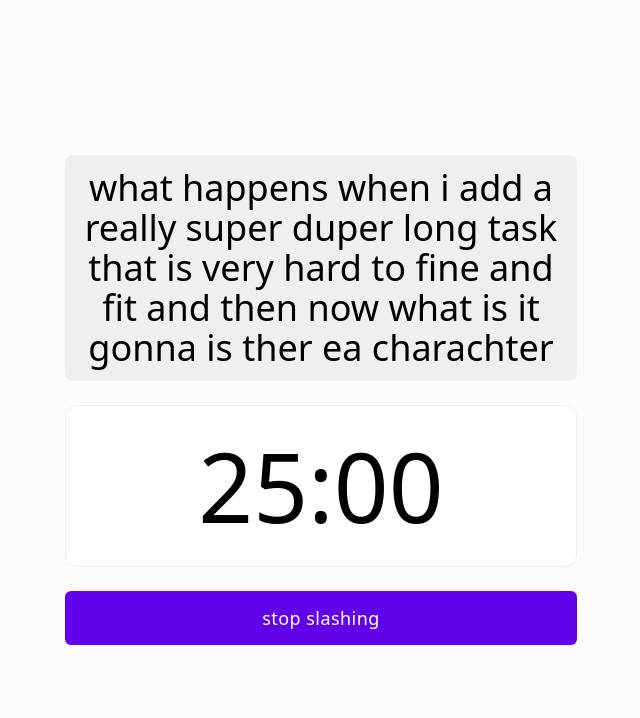
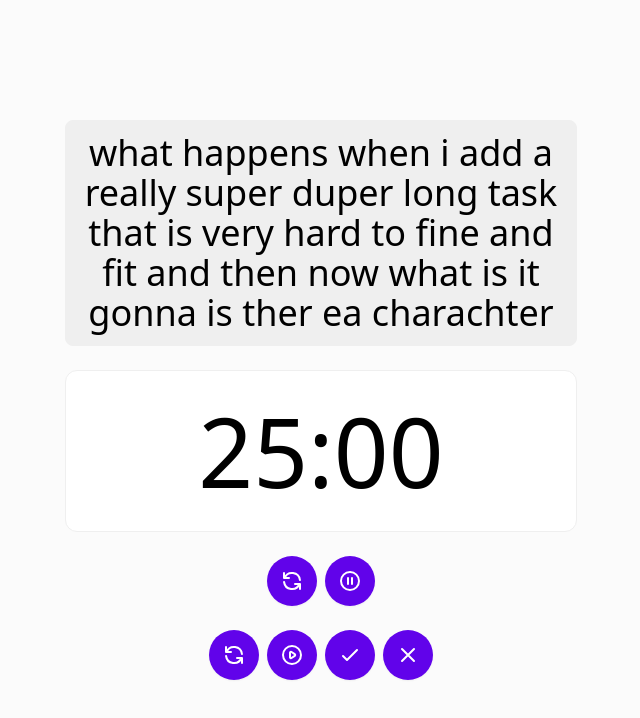
Before and after one commit to neldeles/slash-clone, a React (Create React App) app: page /timer in a window 1280 px wide. Shown: the top 718 px of the page, without its empty margins (319-959 px from the left). Built offline with nearby package versions, Linux system fonts and the light colour scheme; what @mswjs/data would draw is missing.

Commit message:
feat: add timer buttons

```diff
--- /dev/null
+++ b/src/modules/timer/components/Icons/Icons.tsx
@@ -0,0 +1,100 @@
+export function Refresh() {
+  return (
+    <svg
+      xmlns="http://www.w3.org/2000/svg"
+      className="w-6 h-6"
+      fill="none"
+      viewBox="0 0 24 24"
+      stroke="currentColor"
+    >
+      <path
+        strokeLinecap="round"
+        strokeLinejoin="round"
+        strokeWidth={2}
+        d="M4 4v5h.582m15.356 2A8.001 8.001 0 004.582 9m0 0H9m11 11v-5h-.581m0 0a8.003 8.003 0 01-15.357-2m15.357 2H15"
+      />
+    </svg>
+  );
+}
+
+export function Pause() {
+  return (
+    <svg
+      xmlns="http://www.w3.org/2000/svg"
+      className="w-6 h-6"
+      fill="none"
+      viewBox="0 0 24 24"
+      stroke="currentColor"
+    >
+      <path
+        strokeLinecap="round"
+        strokeLinejoin="round"
+        strokeWidth={2}
+        d="M10 9v6m4-6v6m7-3a9 9 0 11-18 0 9 9 0 0118 0z"
+      />
+    </svg>
+  );
+}
+
+export function Play() {
+  return (
+    <svg
+      xmlns="http://www.w3.org/2000/svg"
+      className="w-6 h-6"
+      fill="none"
+      viewBox="0 0 24 24"
+      stroke="currentColor"
+    >
+      <path
+        strokeLinecap="round"
+        strokeLinejoin="round"
+        strokeWidth={2}
+        d="M14.752 11.168l-3.197-2.132A1 1 0 0010 9.87v4.263a1 1 0 001.555.832l3.197-2.132a1 1 0 000-1.664z"
+      />
+      <path
+        strokeLinecap="round"
+        strokeLinejoin="round"
+        strokeWidth={2}
+        d="M21 12a9 9 0 11-18 0 9 9 0 0118 0z"
+      />
+    </svg>
+  );
+}
+
+export function Check() {
+  return (
+    <svg
+      xmlns="http://www.w3.org/2000/svg"
+      className="w-6 h-6"
+      fill="none"
+      viewBox="0 0 24 24"
+      stroke="currentColor"
+    >
+      <path
+        strokeLinecap="round"
+        strokeLinejoin="round"
+        strokeWidth={2}
+        d="M5 13l4 4L19 7"
+      />
+    </svg>
+  );
+}
+
+export function X() {
+  return (
+    <svg
+      xmlns="http://www.w3.org/2000/svg"
+      className="w-6 h-6"
+      fill="none"
+      viewBox="0 0 24 24"
+      stroke="currentColor"
+    >
+      <path
+        strokeLinecap="round"
+        strokeLinejoin="round"
+        strokeWidth={2}
+        d="M6 18L18 6M6 6l12 12"
+      />
+    </svg>
+  );
+}
--- /dev/null
+++ b/src/modules/timer/components/Icons/index.ts
@@ -0,0 +1 @@
+export { Refresh, Pause, Play, Check, X } from "./Icons";
--- a/src/modules/timer/components/Timer/Timer.tsx
+++ b/src/modules/timer/components/Timer/Timer.tsx
@@ -1,8 +1,24 @@
 import { motion } from "framer-motion";
 import { Button } from "modules/_common/components/Button";
+import { useState } from "react";
 import { Link } from "react-router-dom";
+import * as Icons from "../Icons";
 
 export function Timer() {
+  /**
+   * TODO:
+   * - pause/play button
+   * - if timer active show ff buttons:
+   *  - restart
+   *  - pause
+   * - if timer inactive show ff buttons:
+   *  - restart
+   *  - pause
+   *  - mark task as complete
+   *  - cancel the timer
+   */
+  const [isTimerActive, setTimerActive] = useState(false);
+
   return (
     <motion.div
       className="flex flex-col justify-center items-center space-y-6 h-screen"
@@ -18,13 +34,48 @@ export function Timer() {
       <p className="p-8 w-[40vw] max-w-2xl text-8xl font-medium text-center text-black bg-white rounded-xl border border-gray-200">
         25:00
       </p>
-      <Link to="/" className="w-[40vw] max-w-2xl">
-        <Button
-          label="stop slashing"
-          id="start-slashing"
-          onClick={() => console.log("slash")}
-        />
-      </Link>
+      <div className=" flex space-x-2">
+        <button
+          type="button"
+          className="inline-flex items-center p-3 text-white bg-indigo-200 hover:bg-indigo-100 rounded-full border border-transparent shadow-sm"
+        >
+          <Icons.Refresh />
+        </button>
+        <button
+          type="button"
+          className="inline-flex items-center p-3 text-white bg-indigo-200 hover:bg-indigo-100 rounded-full border border-transparent shadow-sm"
+          onClick={() => setTimerActive(!isTimerActive)}
+        >
+          <Icons.Pause />
+        </button>
+      </div>
+      <div className=" flex space-x-2">
+        <button
+          type="button"
+          className="inline-flex items-center p-3 text-white bg-indigo-200 hover:bg-indigo-100 rounded-full border border-transparent shadow-sm"
+        >
+          <Icons.Refresh />
+        </button>
+
+        <button
+          type="button"
+          className="inline-flex items-center p-3 text-white bg-indigo-200 hover:bg-indigo-100 rounded-full border border-transparent shadow-sm"
+        >
+          <Icons.Play />
+        </button>
+        <button
+          type="button"
+          className="inline-flex items-center p-3 text-white bg-indigo-200 hover:bg-indigo-100 rounded-full border border-transparent shadow-sm"
+        >
+          <Icons.Check />
+        </button>
+        <button
+          type="button"
+          className="inline-flex items-center p-3 text-white bg-indigo-200 hover:bg-indigo-100 rounded-full border border-transparent shadow-sm"
+        >
+          <Icons.X />
+        </button>
+      </div>
     </motion.div>
   );
 }
```
